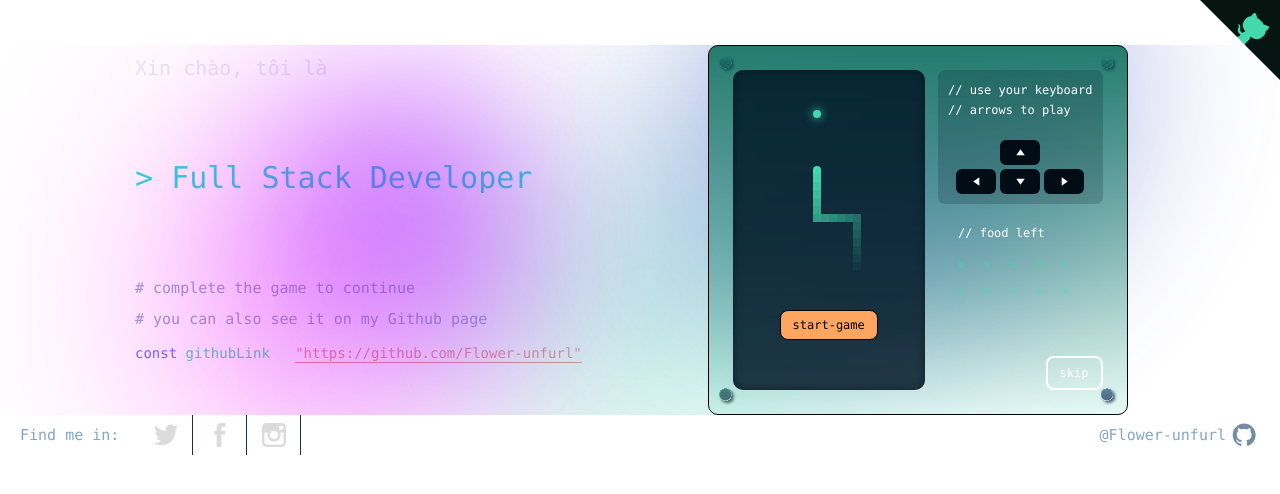
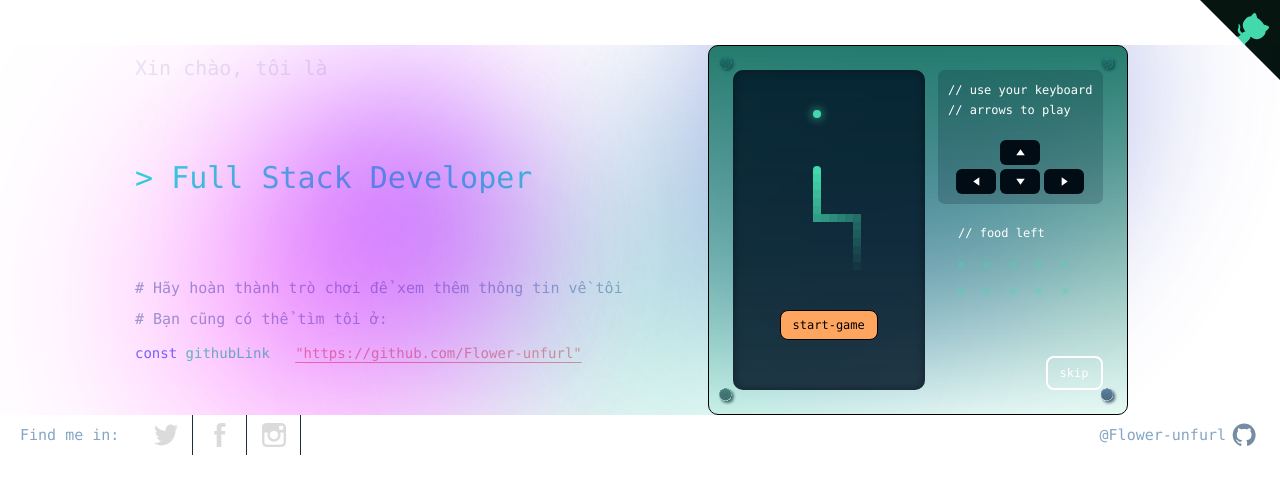
Before and after one commit to Flower-unfurl/DuongPhucKhang_Portfolio, a Nuxt app: page / in a window 1280 px wide. Shown: the top 494 px of the page. Built offline with nearby package versions, Linux system fonts and the light colour scheme; what @highlightjs/vue-plugin would draw is missing.

Commit message:
fix index, project

```diff
--- a/pages/index.vue
+++ b/pages/index.vue
@@ -24,10 +24,10 @@
 
 			<div id="info">
 				<span class="action">
-					# complete the game to continue
+					# Hãy hoàn thành trò chơi để xem thêm thông tin về tôi
 				</span>
 				<span :class="{hide: isMobile}">
-					# you can also see it on my Github page
+					# Bạn cũng có thể tìm tôi ở:
 				</span>
 				<span :class="{hide: !isMobile}">
 					// find my profile on Github:
```
